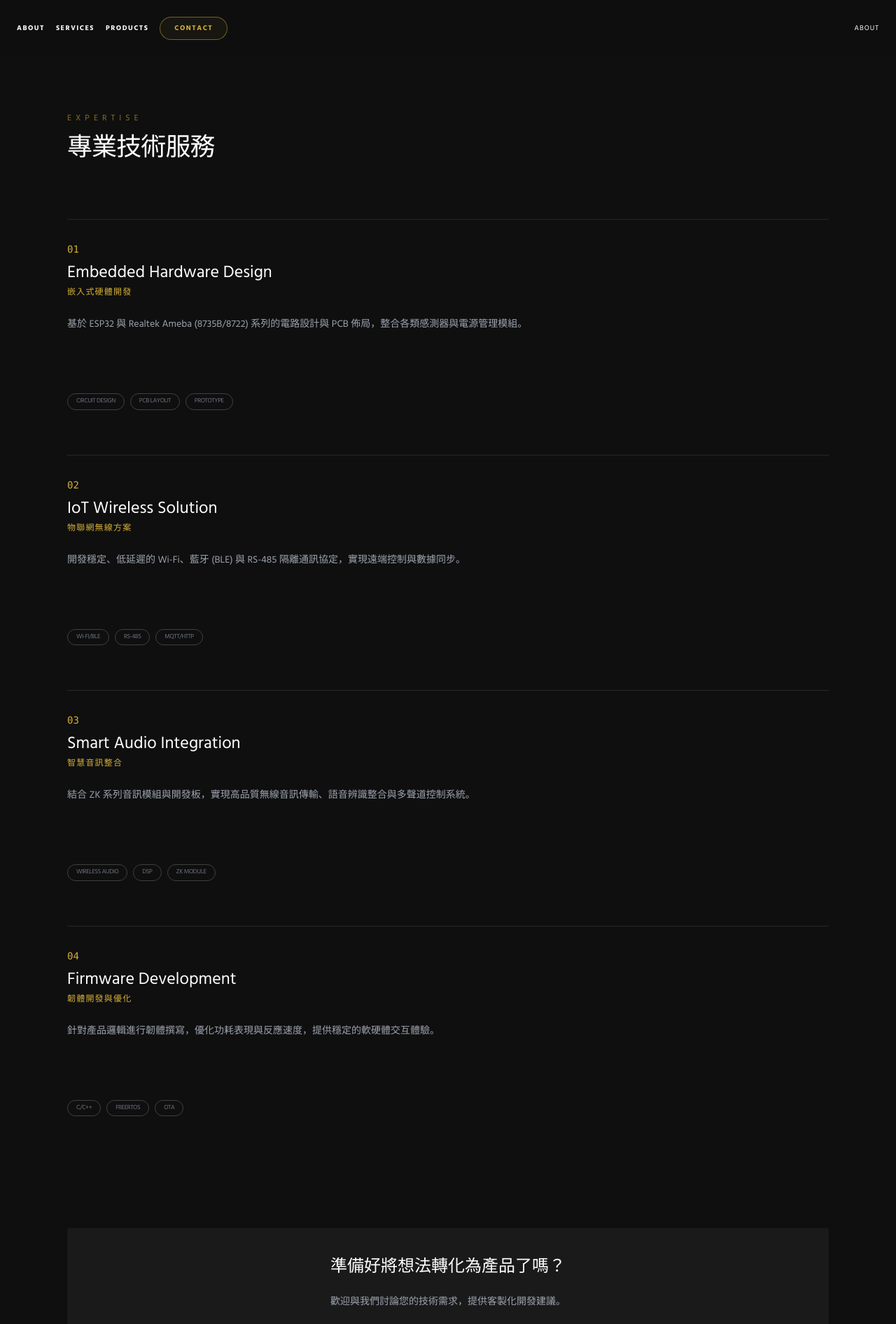
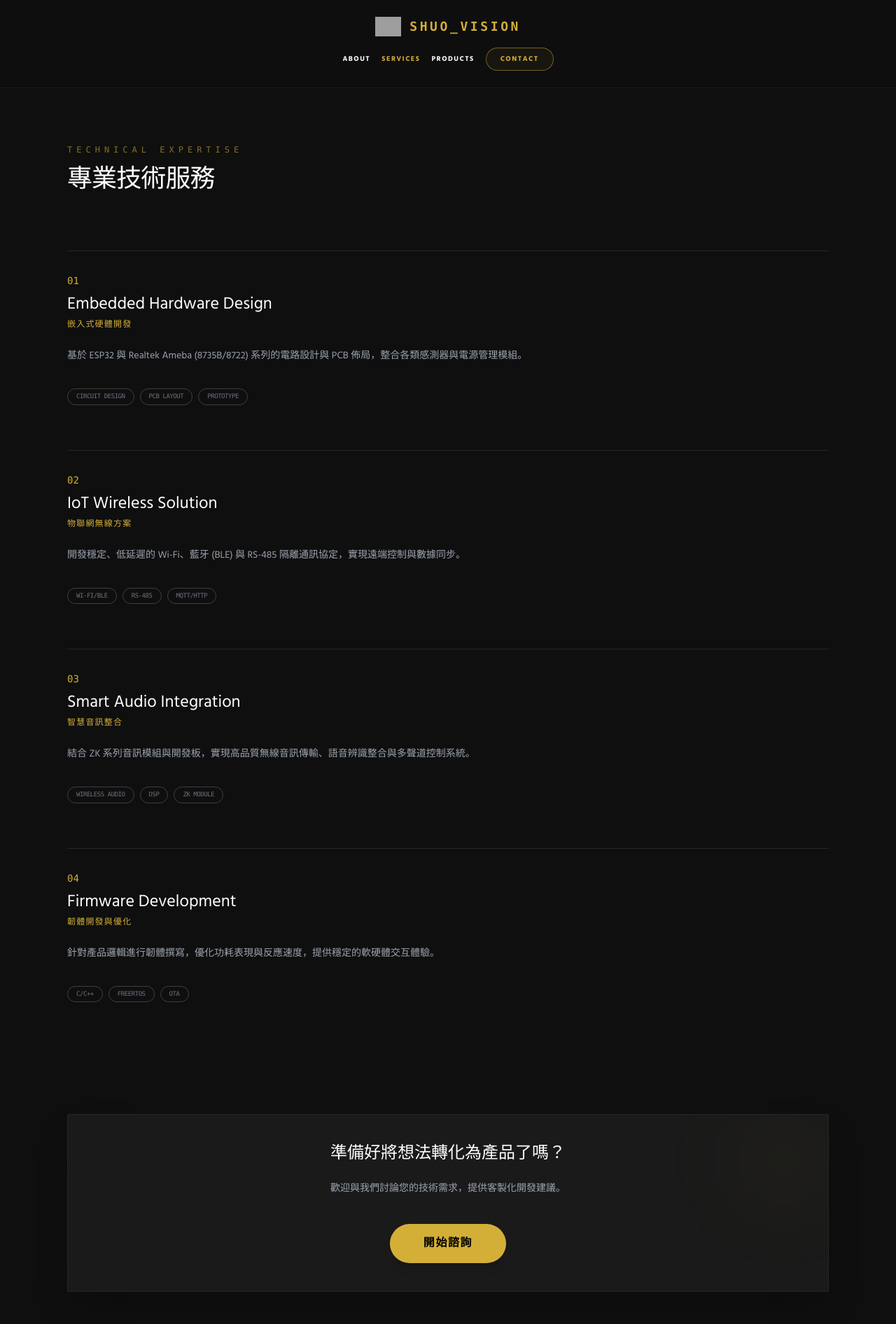
Before and after one commit to shuovision/shuo, a Next.js app: page /services in a window 1280 px wide. Shown: the top 1892 px of the page at 70% size. Built offline with nearby package versions, Linux system fonts and the light colour scheme; grey boxes are pictures that could not be loaded.

Commit message:
Update services.js

```diff
--- a/pages/services.js
+++ b/pages/services.js
@@ -39,46 +39,52 @@ export default function Services() {
         <title>Services | SHUO VISION</title>
       </Head>
 
-      <nav className="p-6 md:px-20 flex justify-between items-center sticky top-0 bg-[#0F0F0F]/90 backdrop-blur-md z-50">
+      {/* 導覽列 - 修正結構 */}
+      <nav className="p-6 md:px-20 flex flex-col md:flex-row justify-between items-center sticky top-0 bg-[#0F0F0F]/90 backdrop-blur-md z-50 border-b border-white/5 gap-4">
+        {/* 左側 Logo */}
         <Link href="/">
-{/* 更新後的導覽列選項 */}
+          <div className="flex items-center gap-3 cursor-pointer group">
+            <img src="/logo.png" alt="Logo" className="h-7 w-auto group-hover:scale-110 transition-transform" />
+            <span className="text-[#D4AF37] font-bold tracking-[0.2em] text-lg font-mono">SHUO_VISION</span>
+          </div>
+        </Link>
+
+        {/* 右側選單 */}
         <div className="flex flex-wrap justify-center gap-4 md:gap-8 text-[10px] md:text-xs uppercase tracking-[0.15em] items-center font-bold">
-  <Link href="/about"><a className="hover:text-[#D4AF37]">About</a></Link>
-  <Link href="/services"><a className="hover:text-[#D4AF37]">Services</a></Link>
-  <Link href="/products"><a className="hover:text-[#D4AF37]">Products</a></Link> {/* 新增這行 */}
+          <Link href="/about"><a className="hover:text-[#D4AF37] transition-all">About</a></Link>
+          <Link href="/services"><a className="text-[#D4AF37]">Services</a></Link>
+          <Link href="/products"><a className="hover:text-[#D4AF37] transition-all">Products</a></Link>
           <Link href="/contact">
             <a className="px-5 py-2 border border-[#D4AF37]/50 text-[#D4AF37] hover:bg-[#D4AF37] hover:text-black transition-all rounded-full bg-[#D4AF37]/5">
               Contact
             </a>
           </Link>
         </div>
-        </Link>
-        <Link href="/about"><a className="text-[10px] uppercase tracking-widest hover:text-[#D4AF37]">About</a></Link>
       </nav>
 
       <main className="max-w-6xl mx-auto px-8 py-20 md:py-32">
         <section className="mb-20">
-          <h2 className="text-[#D4AF37] text-xs tracking-[0.5em] mb-4 uppercase opacity-60">Expertise</h2>
+          <h2 className="text-[#D4AF37] text-xs tracking-[0.5em] mb-4 uppercase opacity-60 font-mono">Technical Expertise</h2>
           <h1 className="text-4xl md:text-5xl font-light tracking-tight">專業技術服務</h1>
         </section>
 
         {/* 服務列表網格 */}
         <div className="grid grid-cols-1 md:grid-cols-2 gap-x-12 gap-y-16">
           {serviceList.map((service) => (
-            <div key={service.id} className="border-t border-white/10 pt-8 group">
+            <div key={service.id} className="border-t border-white/10 pt-8 group hover:border-[#D4AF37]/30 transition-colors">
               <div className="flex justify-between items-start mb-6">
                 <div>
                   <span className="text-[#D4AF37] font-mono text-sm mb-2 block">{service.id}</span>
                   <h3 className="text-2xl font-light mb-1">{service.title}</h3>
-                  <p className="text-[#D4AF37] text-xs font-medium tracking-widest">{service.subtitle}</p>
+                  <p className="text-[#D4AF37] text-xs font-medium tracking-widest font-mono">{service.subtitle}</p>
                 </div>
               </div>
-              <p className="text-gray-400 text-sm leading-loose mb-8 h-20">
+              <p className="text-gray-400 text-sm leading-loose mb-8 md:h-20">
                 {service.desc}
               </p>
               <div className="flex flex-wrap gap-2">
                 {service.tags.map(tag => (
-                  <span key={tag} className="text-[9px] border border-white/20 px-3 py-1 rounded-full text-gray-500 uppercase tracking-tighter group-hover:border-[#D4AF37]/50 group-hover:text-[#D4AF37] transition-all">
+                  <span key={tag} className="text-[9px] border border-white/20 px-3 py-1 rounded-full text-gray-500 uppercase tracking-tighter group-hover:border-[#D4AF37]/50 group-hover:text-[#D4AF37] transition-all font-mono">
                     {tag}
                   </span>
                 ))}
@@ -88,18 +94,19 @@ export default function Services() {
         </div>
 
         {/* 底部聯繫 */}
-        <section className="mt-40 bg-[#1A1A1A] p-10 md:p-20 text-center rounded-sm">
+        <section className="mt-40 bg-[#1A1A1A] p-10 md:p-20 text-center rounded-sm border border-white/5 shadow-2xl relative overflow-hidden">
+          <div className="absolute top-0 right-0 w-32 h-32 bg-[#D4AF37]/5 blur-3xl rounded-full"></div>
           <h2 className="text-2xl md:text-3xl font-light mb-6">準備好將想法轉化為產品了嗎？</h2>
           <p className="text-gray-400 mb-10 text-sm">歡迎與我們討論您的技術需求，提供客製化開發建議。</p>
           <Link href="/contact">
-            <a className="bg-[#D4AF37] text-black px-12 py-4 rounded-full font-bold tracking-widest hover:bg-white transition-all">
+            <a className="bg-[#D4AF37] text-black px-12 py-4 rounded-full font-bold tracking-widest hover:bg-white transition-all shadow-lg inline-block">
               開始諮詢
             </a>
           </Link>
         </section>
       </main>
 
-      <footer className="py-16 text-center opacity-20 text-[9px] tracking-[0.3em] uppercase">
+      <footer className="py-16 text-center opacity-20 text-[9px] tracking-[0.3em] uppercase border-t border-white/5">
         © 2026 SHUO VISION STUDIO.
       </footer>
     </div>
```
Lines whose indentation alone changed are shown as unchanged.
